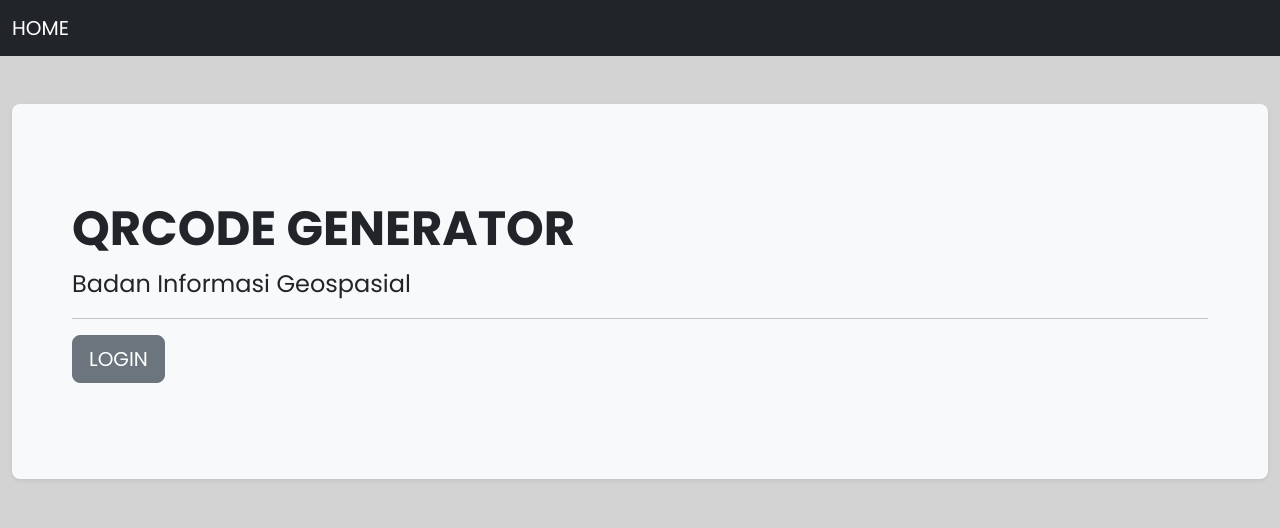
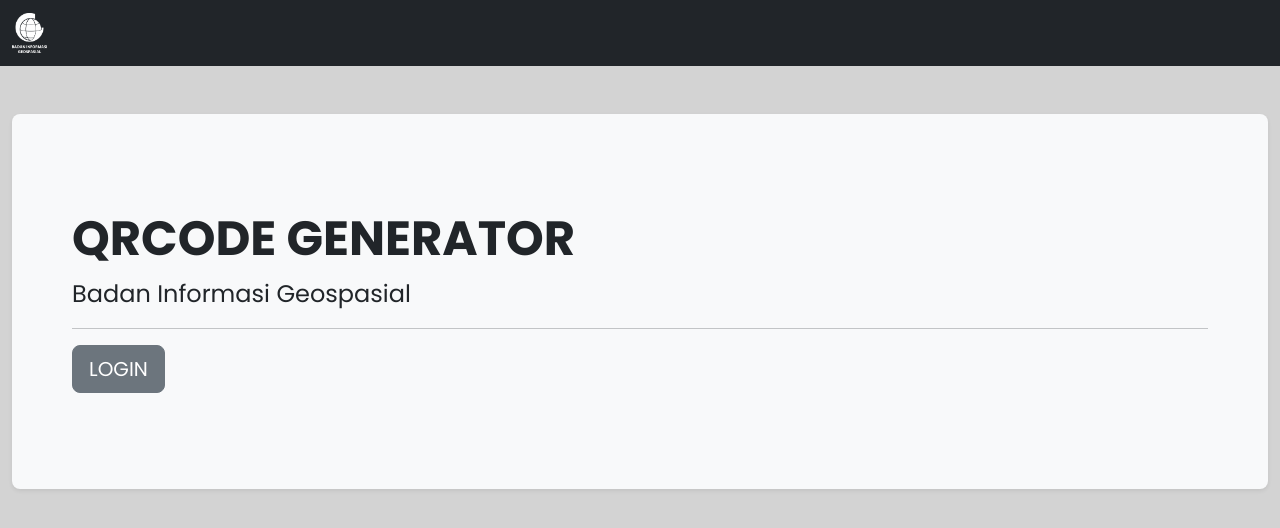
Before and after one commit to f4j4rmaulana/frontend-qrcodegen, a React (Vite) app: page / in a window 1280 px wide. Shown: the top 528 px of the page. Built offline with nearby package versions, Linux system fonts and the light colour scheme.

Commit message:
tambah logo dan icon big

```diff
--- a/src/App.jsx
+++ b/src/App.jsx
@@ -1,66 +1,40 @@
-//import useContext
 import { useContext } from 'react';
 
-//import router
+// Import router
 import AppRoutes from './routes';
 
-//import Cookies dari 'js-cookie' untuk mengelola cookies
+// Import Cookies for managing cookies
 import Cookies from 'js-cookie';
 
-//import Link from react router dom
+// Import Link and useNavigate from react-router-dom
 import { Link, useNavigate } from 'react-router-dom';
 
-//import context
+// Import context
 import { AuthContext } from './context/AuthContext';
 
+// Import logo image
+import Logo from './assets/Logo-BIG-Putih.png';
+
 export default function App() {
-    // Menggunakan hook `useNavigate` untuk navigasi
+    // Using the `useNavigate` hook for navigation
     const navigate = useNavigate();
 
-    //destructure context "isAuthenticated"
+    // Destructure context "isAuthenticated"
     const { isAuthenticated } = useContext(AuthContext);
 
-    //destructure context "setIsAuthenticated"
+    // Destructure context "setIsAuthenticated"
     const { setIsAuthenticated } = useContext(AuthContext);
 
-    // method to handle logout
+    // Method to handle logout
     const logout = async () => {
-    // try {
-    //     // Call the logout API use vite.config
-    //     const response = await fetch('/api/logout', {
-    //         method: 'POST',
-    //         headers: {
-    //             'Content-Type': 'application/json',
-    //         },
-    //         credentials: 'include', // Ensure cookies (e.g., JWT) are sent with the request
-    //     });
-
-    //     if (response.ok) {
-    //         // Successfully logged out
-    //         // Remove token and user on cookies
-    //         Cookies.remove('token');
-    //         Cookies.remove('user');
-
-    //         // Assign false to state "isAuthenticated"
-    //         setIsAuthenticated(false);
-
-    //         // Redirect to login
-    //         navigate('/login', { replace: true });
-    //     } else {
-    //         // Handle the error, maybe show a message to the user
-    //         console.error('Failed to log out');
-    //     }
-    // } catch (error) {
-    //     console.error('Logout error:', error);
-    // }
-     //remove token and user on cookies
+        // Remove token and user on cookies
         Cookies.remove('token');
         Cookies.remove('user');
 
-     //assign false to state "isAuthenticated"
+        // Assign false to state "isAuthenticated"
         setIsAuthenticated(false);
 
-     // redirect to login
+        // Redirect to login
         navigate("/login", { replace: true });
     };
 
@@ -69,7 +43,7 @@
             <nav className="navbar navbar-expand-lg bg-dark" data-bs-theme="dark">
                 <div className="container-fluid">
                     <Link to="/" className="navbar-brand">
-                        HOME
+                        <img src={Logo} alt="BIG Logo" style={{ height: '40px' }} />
                     </Link>
                     <button className="navbar-toggler" type="button" data-bs-toggle="collapse" data-bs-target="#navbarSupportedContent" aria-controls="navbarSupportedContent" aria-expanded="false" aria-label="Toggle navigation">
                         <span className="navbar-toggler-icon"></span>
```
Also changed, not shown: src/assets/Logo-BIG-Putih.png (added), 1 other file (tests, documents, lock files or other folders). Lines whose indentation alone changed are shown as unchanged.
